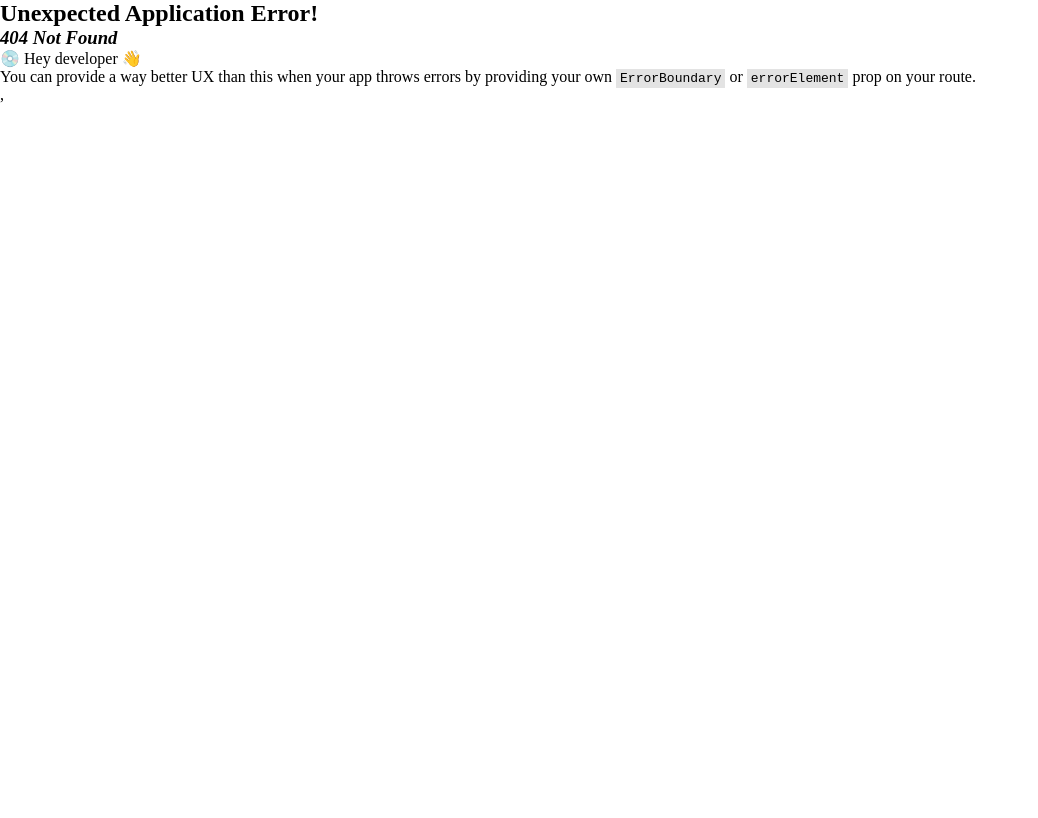
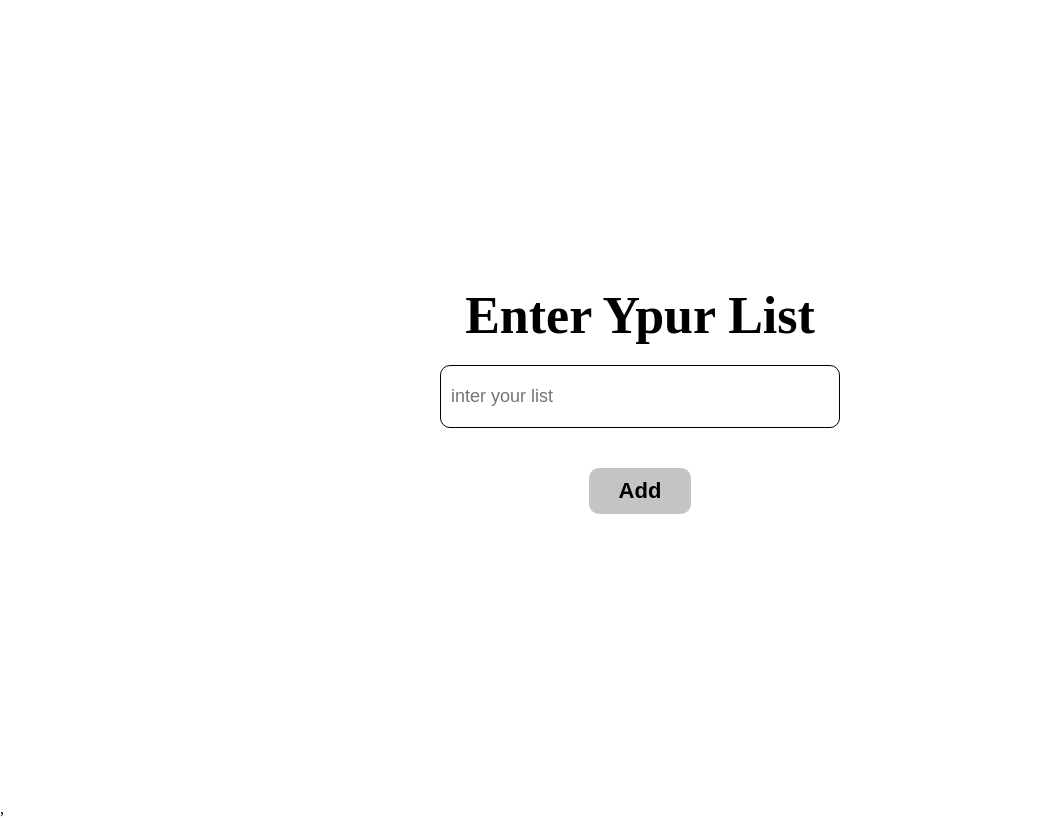
Before and after one commit to yeasin5060/Todo-List-Project, a React (Vite) app: page /homepage in a window 1280 px wide. Before the commit this address had no page. Shown: the whole page, without its empty margins (0-1038 px from the left). Built offline with nearby package versions, Linux system fonts and the light colour scheme.

Commit message:
todo-list-update-add-home-page

```diff
--- a/src/App.jsx
+++ b/src/App.jsx
@@ -6,12 +6,14 @@ import {
 } from "react-router-dom";
 import Login from "./userlogin&sginup/login/Login";
 import Signup from "./userlogin&sginup/signup/Signup";
+import Homepage from "./pages/homepage/Homepage";
 function App() {
   const router = createBrowserRouter(
     createRoutesFromElements(
       <Route>
           <Route path="signup" element={<Signup/>}/>
           <Route path="/" element={<Login/>}/>
+          <Route path="/homepage" element = {<Homepage/>}/>
       </Route>
     )
   );
--- /dev/null
+++ b/src/pages/homepage/Homepage.css
@@ -0,0 +1,55 @@
+#home-page{
+    background: #fff;
+    width: 100%;
+    height: 100vh;
+    display: flex;
+    align-items: center;
+    justify-content: center;
+}
+.home-page-contant-wrapper{
+    width: 600px;
+    background: #fff;
+    border-radius: 10px;
+    box-shadow:  0px 0px 0px 5px 0px color(rgb(88, 71, 7));
+    text-align: center;
+    margin: 0 auto;
+}
+.home-page-heading{
+    font-size: 52px;
+    font-weight: 700;
+    color: #000;
+    text-transform: capitalize;
+    list-style: 150%;
+    text-align: center;
+    margin-bottom: 20px;
+}
+.input-box{
+    width: 400px;
+    margin: 0 auto;
+
+}
+.input-list{
+    width: 100%;
+    padding: 20px 10px;
+    border: 1px solid #000;
+    outline: none;
+    font-size: 18px;
+    color: #000;
+    border-radius: 10px;
+}
+.home-page-add-btn-box{
+    display: flex;
+    align-items: center;
+    justify-content: center;
+}
+.home-page-btn{
+    font-size: 22px;
+    font-weight: 600;
+    color: #000;
+    padding: 10px 30px;
+    border: none;
+    border-radius: 10px;
+    cursor: pointer;
+    margin-top: 40px;
+    background: #69646463;
+}
--- /dev/null
+++ b/src/pages/homepage/Homepage.jsx
@@ -0,0 +1,33 @@
+import React, { useState } from 'react'
+import './Homepage.css'
+import Heads from '../../utilities/Heads'
+
+const Homepage = () => {
+    let [todo , setTodo] = useState({
+        todo : ""
+    })
+    let hendleTodo = (e) => {
+        let {name , value} = e.target
+        setTodo({...todo , [name]:value})
+    }
+    let handleAdd = ()=>{
+       console.log(todo);
+    }
+  return (
+   <section id='home-page'>
+        <div className="container">
+            <div className='home-page-contant-wrapper'>
+                <Heads text='Enter ypur list' style='home-page-heading'/>
+                <div className="input-box">
+                    <input className='input-list' type='text' placeholder='inter your list' name = "todo" onChange={hendleTodo}/>
+                </div>
+                <div className='home-page-add-btn-box'>
+                    <button onClick={handleAdd} className='home-page-btn'>Add</button>
+                </div>
+            </div>
+        </div>
+   </section>
+  )
+}
+
+export default Homepage
```
